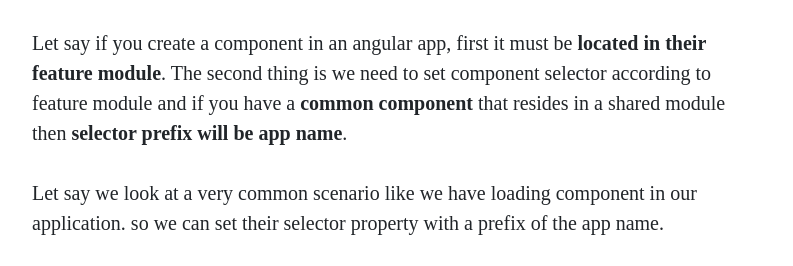
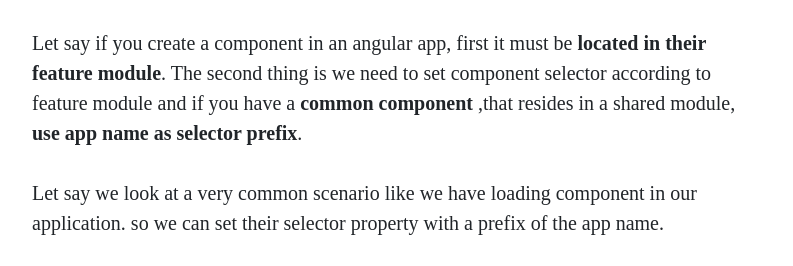
Before and after one commit to code-atom/code-atom.github.io, a Jekyll site: the page built from _posts/2018-01-21-Angular-Best-Practice-For-Component.md, in a window 1280 px wide and 900 px high, scrolled down 1377 px. Shown: the part 168-434 px from the top of the window, without its empty margins (243-1036 px from the left). Built offline with Jekyll 4.4.1, drawn with Linux system fonts in a browser that asks for light colours; nearby versions of some CDN libraries; some web fonts are replaced; library files that are not in the unit come from our copies.

Commit message:
Updated Angular Best Practice For Component

```diff
--- a/_posts/2018-01-21-Angular-Best-Practice-For-Component.md
+++ b/_posts/2018-01-21-Angular-Best-Practice-For-Component.md
@@ -29,7 +29,7 @@
 
 ## **Prefix Component Selector**
 
-Let say if you create a component in an angular app, first it must be **located in their feature module**. The second thing is we need to set component selector according to feature module and if you have a **common component** that resides in a shared module then **selector prefix will be app name**.
+Let say if you create a component in an angular app, first it must be **located in their feature module**. The second thing is we need to set component selector according to feature module and if you have a **common component** ,that resides in a shared module, **use app name as selector prefix**.
 
 Let say we look at a very common scenario like we have loading component in our application. so we can set their selector property with a prefix of the app name.
 
```
